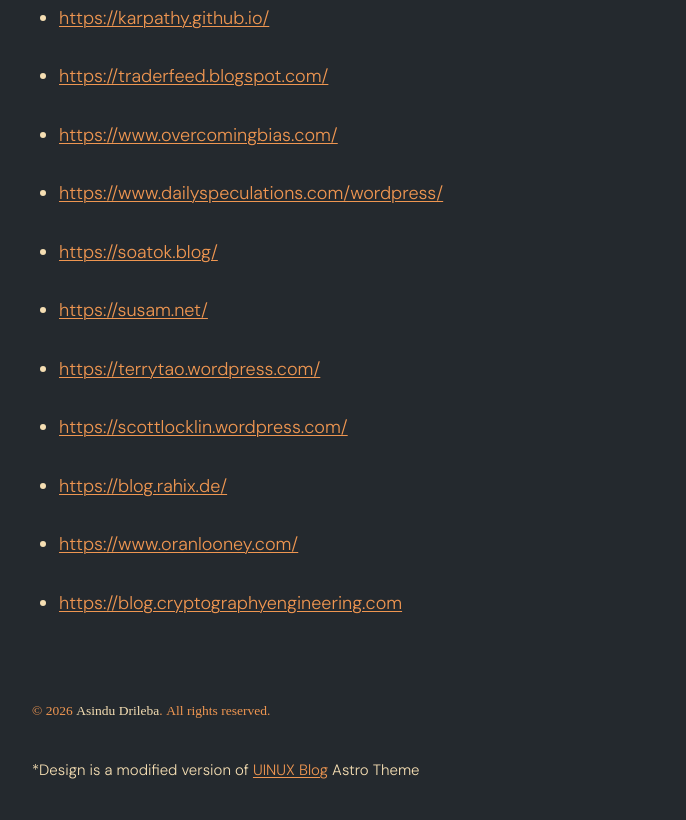
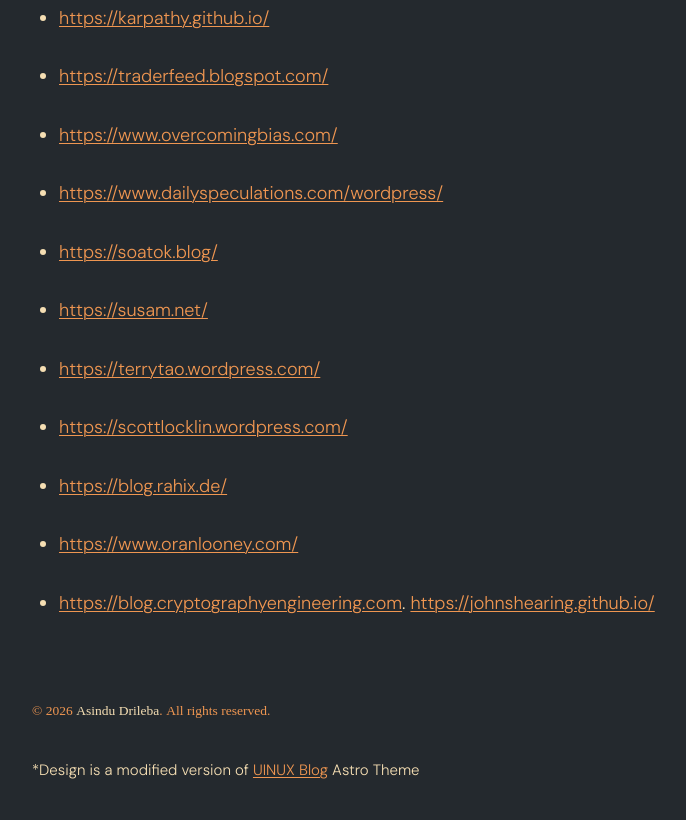
Before and after one commit to as1ndu/as1ndu.github.io, an Astro site: page /roll in a window 1280 px wide. Shown: the part 879-1699 px from the top of the page, without its empty margins (264-950 px from the left). Built offline with nearby package versions, Linux system fonts and the light colour scheme; Astro itself is replaced by a stand-in of ours; a web font is replaced by a local one.

Commit message:
Update src/content/roll.md (via Pages CMS)

```diff
--- a/src/content/roll.md
+++ b/src/content/roll.md
@@ -2,7 +2,6 @@
 title: Blog Roll
 description: A list of other blogs that I read
 ---
-
 A list of other personal blogs that I read.
 
 * [https://johncarlosbaez.wordpress.com/](https://johncarlosbaez.wordpress.com/)
@@ -47,4 +46,5 @@
 
 * [https://www.oranlooney.com/](https://www.oranlooney.com/)
 
-* [https://blog.cryptographyengineering.com](https://blog.cryptographyengineering.com)
+* [https://blog.cryptographyengineering.com](https://blog.cryptographyengineering.com).
+https://johnshearing.github.io/
```
